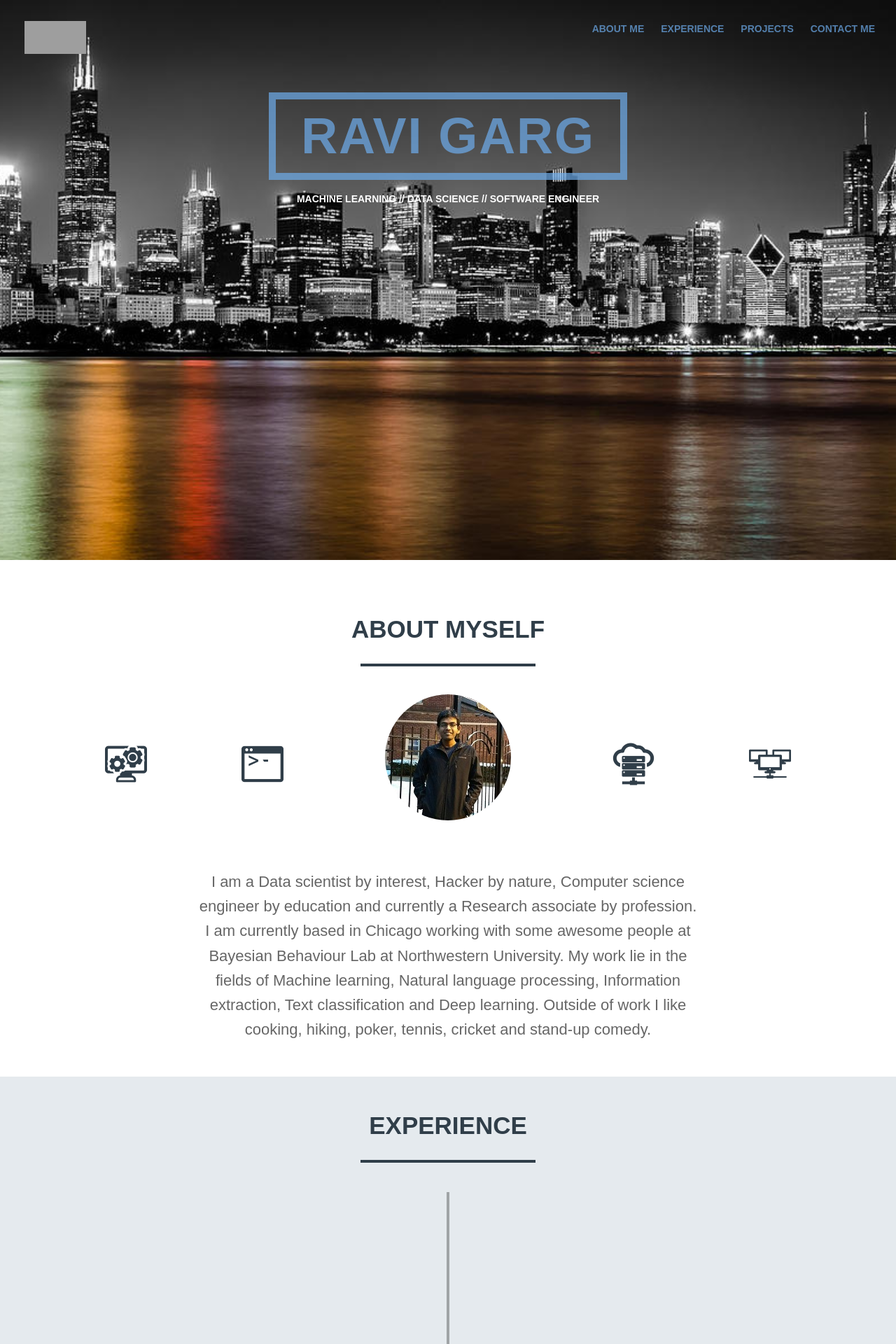
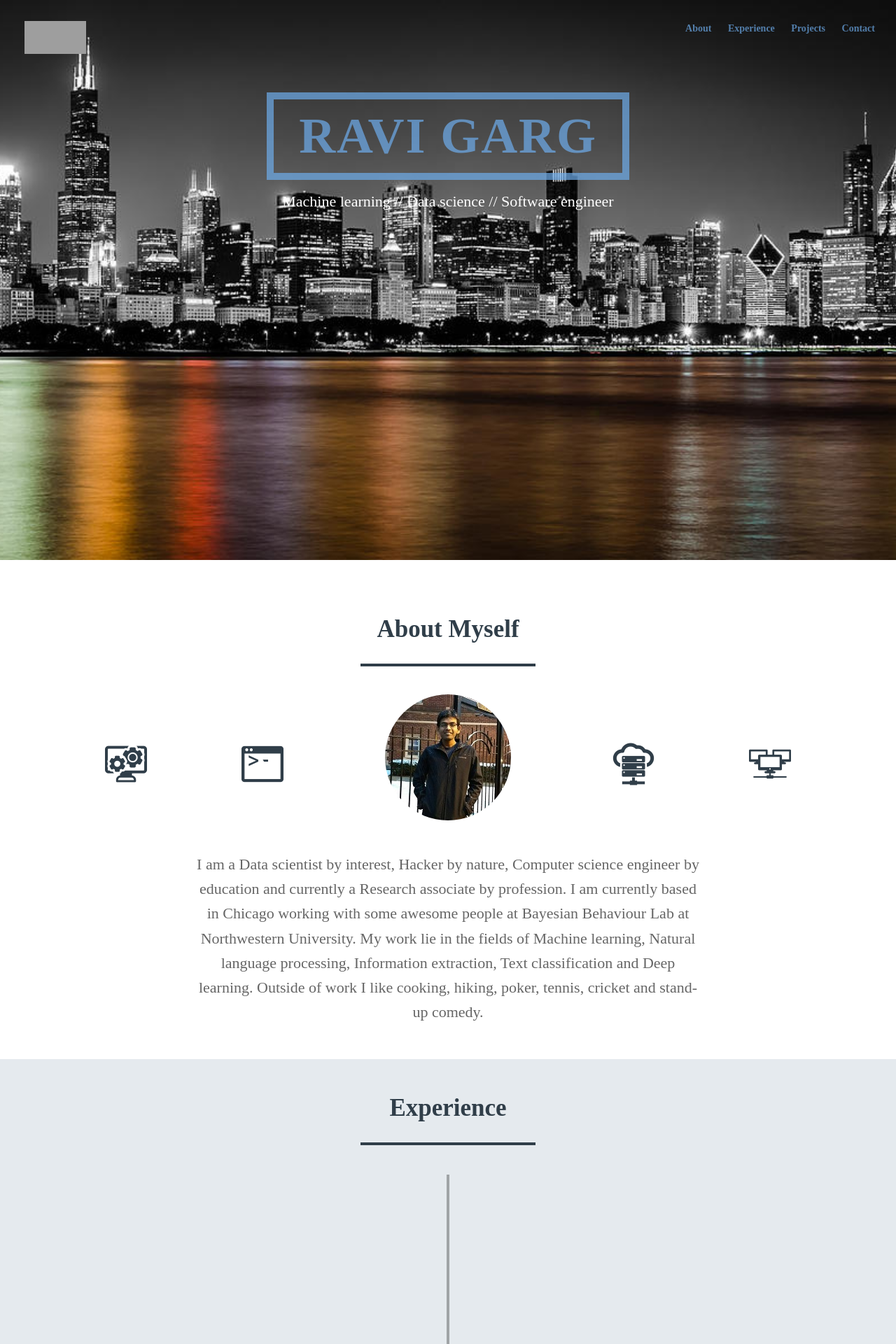
Before and after one commit to ravigarg27/ravigarg27.github.io, a Jekyll site: the page built from index.html, in a window 1280 px wide. Shown: the top 1920 px of the page at 70% size. Built offline with Jekyll 4.4.1, drawn with Linux system fonts in a browser that asks for light colours; nearby versions of some CDN libraries; grey boxes are pictures that could not be loaded.

Commit message:
Font and misc

```diff
--- a/_includes/header.html
+++ b/_includes/header.html
@@ -2,10 +2,10 @@
 <a href='/'> <div id="container" class="logo"></div></a>
 <header id="home">
 <nav>
-<a href="#about">About Me</a>
+<a href="#about">About</a>
 <a href="#history">Experience</a>
 <a href="#projects">Projects</a>
-<a href="#contact">Contact Me</a>
+<a href="#contact">Contact</a>
 </nav>
 <h1><span>Ravi Garg</span></h1>
 <p class="kicker">Machine learning // Data science // Software engineer</p></header>
--- a/assets/css/main.css
+++ b/assets/css/main.css
@@ -6,7 +6,7 @@
  */
 @import url(https://fonts.googleapis.com/css?family=Fira+Sans:400,400italic);
 html {
-  font-family: sans-serif;
+  font-family: "Ubuntu", Helvetica, Arial, sans-serif;
   /* 1 */
   -ms-text-size-adjust: 100%;
   /* 2 */
@@ -575,7 +575,7 @@ body {
   background: white;
   font-size: 14px;
   line-height: 1.6;
-  font-family: 'Open Sans' sans-serif;
+  font-family: 'Ubuntu';
   color: #666;
   -webkit-font-smoothing: antialiased;
   -webkit-text-size-adjust: 100%; }
@@ -590,14 +590,19 @@ h2 {
   text-align: center;
   padding: 50px 0 30px; }
 
+.kicker {
+  font-size: 22px;
+  font-weight: 300;
+}
+
 @media sceen and (max-width: 480px) {
   h2 {
     padding: 50px 0 50px; } }
 
-h2, header nav a, header .kicker, footer .lockup a, #h_small #nav_small a, #h_small .kicker {
+h2, header nav a, footer .lockup a, #h_small #nav_small a, #h_small .kicker {
   font-size: 14px;
   font-weight: 700;
-  text-transform: uppercase; }
+   }
 
 @media only screen and (min-width: 1070px) {
   .logo {
@@ -876,6 +881,7 @@ footer {
   max-width: 750px;
   padding: 0 15px;
   margin: 50px auto;
+  margin-top: 25px;
   font-size: 22px;
   font-weight: 30;
   text-align: center; }
```
